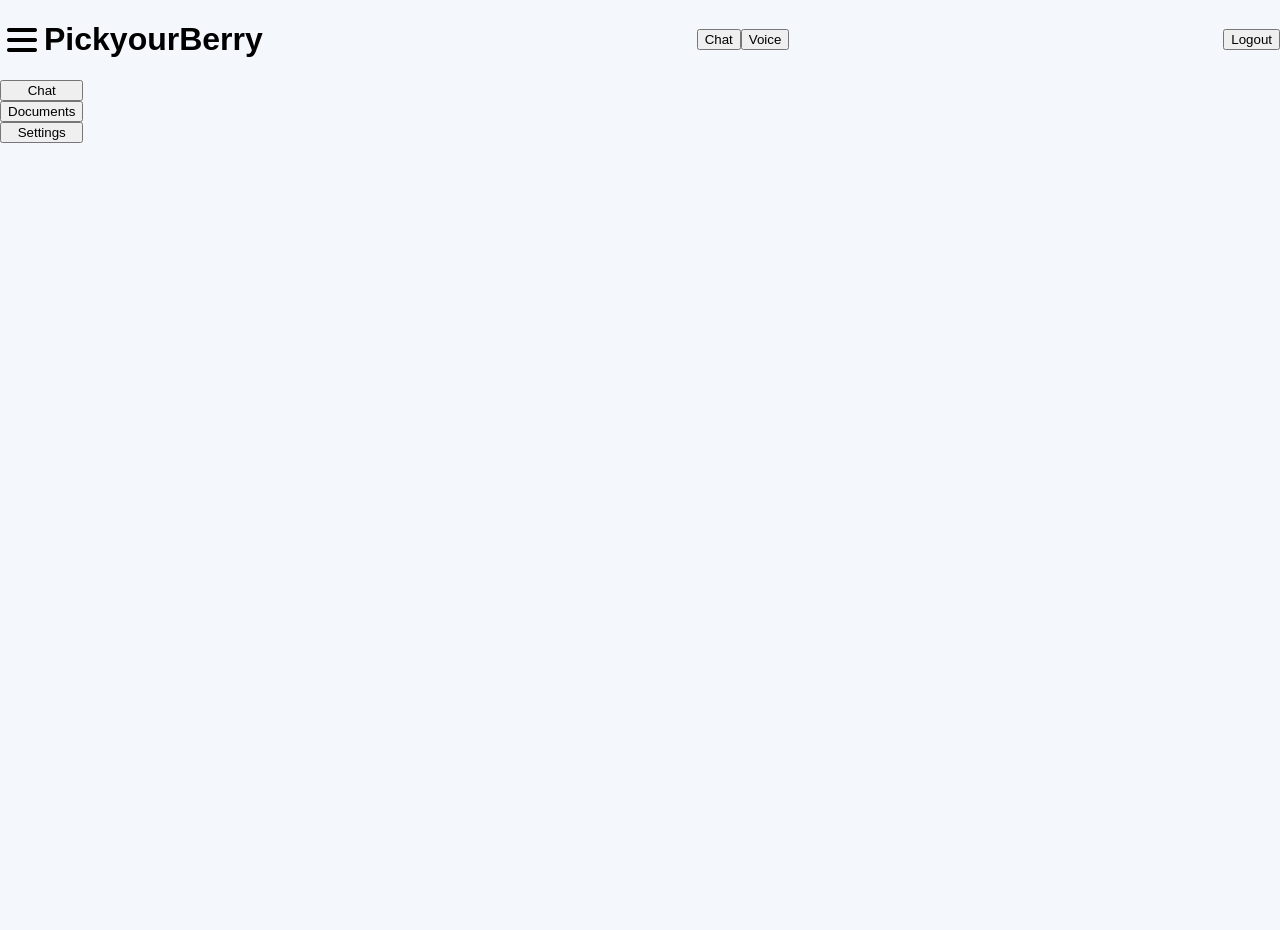
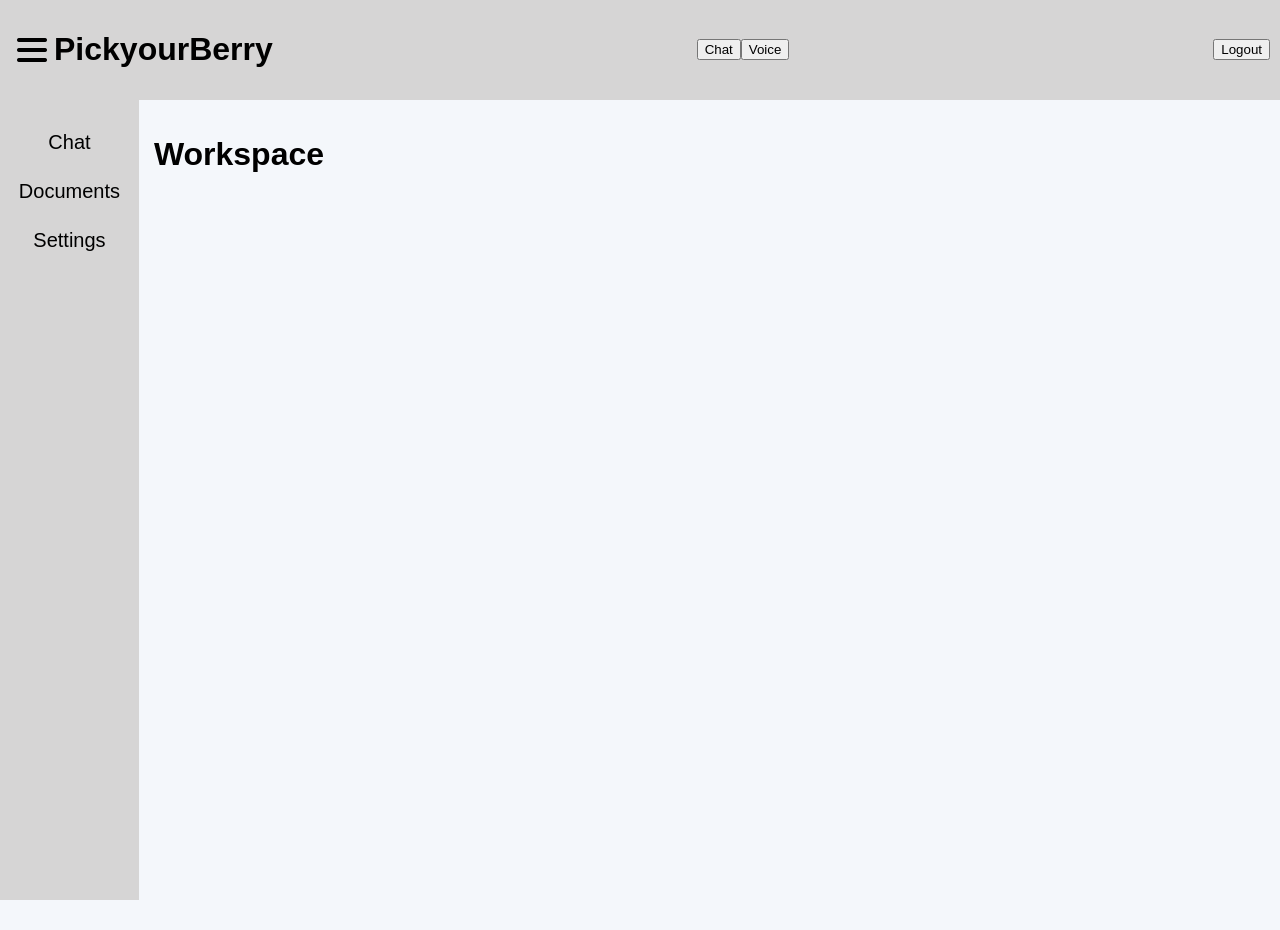
Before and after one commit to Sanjay16C/PickYourBerry, a React (Create React App) app in the folder client/: page /home in a window 1280 px wide. Before the commit the page ends 800 px from the top, so only its background shows below. Built offline with nearby package versions, Linux system fonts and the light colour scheme; no server answers; sample sign-in values are in the browser's storage.

Commit message:
little bit of css and refactoring

```diff
--- a/client/src/components/Home.tsx
+++ b/client/src/components/Home.tsx
@@ -9,7 +9,9 @@ const Home = () => {
         <div className="home"
             style={{
                 display:"flex",
-                flexDirection:"column"
+                flexDirection:"column",
+                width:"100%",
+                height:"100%"
             }}
         >
 
--- /dev/null
+++ b/client/src/components/home-components/navbar.css
@@ -0,0 +1,31 @@
+.navbar {
+    display: flex;
+    flex-direction: row;
+    align-items: center;
+    justify-content: space-between;
+    background-color: rgb(214, 213, 213);
+    padding: 10px;
+}
+
+.left-navbar {
+    display: flex;
+    flex-direction: row;
+}
+
+.navbar-menu-button,
+.ham-btn-img {
+    border: none;
+    background: transparent;
+}
+
+.ham-btn-img {
+    padding: 0;
+    line-height: 0;
+}
+
+.ham-btn-img img {
+    display: block;
+    height: auto;
+    width: min(8vw, 32px);
+    border: none;
+}
--- a/client/src/components/home-components/navbar.tsx
+++ b/client/src/components/home-components/navbar.tsx
@@ -1,4 +1,5 @@
 import ham from "../../assets/ham.png";
+import "./navbar.css";
 
 interface NavbarProps{
     sidebarOn : boolean,
@@ -7,25 +8,9 @@ interface NavbarProps{
 
 const Navbar = ({sidebarOn,setSidebarOn} : NavbarProps) => {
     return (
-        <div className="navbar"
-            style={{
-                display:"flex",
-                flexDirection:"row",
-                alignItems:"center",
-                justifyContent:"space-between"
-            }}
-        >
-            <div className="left-navbar"
-                style={{
-                    display:"flex",
-                    flexDirection:"row"
-                }}
-            >
-                <button
-                    style={{
-                        border:"none",
-                        background:"transparent"
-                    }}
+        <div className="navbar">
+            <div className="left-navbar">
+                <button className="navbar-menu-button"
                     onClick={()=>{
                         setSidebarOn(!sidebarOn);
                         console.log(!sidebarOn);
@@ -33,22 +18,8 @@ const Navbar = ({sidebarOn,setSidebarOn} : NavbarProps) => {
 
                 }
                 >
-                    <div className="ham-btn-img"
-                        style={{
-                           padding:"0",
-                           border:"none",
-                           background:"transparent",
-                           lineHeight:"0"
-                        }}
-                    >
-                        <img src={ham} alt={"Toggle"}
-                            style={{
-                                display:"block",
-                                height:"auto",
-                                width:"min(8vw,32px)",
-                                border:"none"
-                            }}
-                        />
+                    <div className="ham-btn-img">
+                        <img src={ham} alt={"Toggle"} />
                     </div>
 
                 </button>
--- /dev/null
+++ b/client/src/components/home-components/sidebar.css
@@ -0,0 +1,26 @@
+.sidebar{
+    background-color: rgb(214, 213, 213);
+    height: 100dvh;
+    width: 20dvh;
+    padding: 30px 0px;
+}
+
+.list {
+    display: flex;
+    flex-direction: column;
+    justify-content: center;
+    align-items: space-around;
+    width: 100%;
+    gap: 24px;
+}
+
+.list button{
+    font-size: 20px;
+    background-color: transparent;
+    border: none;
+}
+
+.list button:hover{
+    border: 1px solid black;
+
+}
--- a/client/src/components/home-components/sidebar.tsx
+++ b/client/src/components/home-components/sidebar.tsx
@@ -1,13 +1,9 @@
+import "./sidebar.css";
 
 const Sidebar = () => {
     return (
     <div className="sidebar">
-        <div className="list"
-        style={{
-            display: "flex",
-            flexDirection: "column"
-        }}
-        >
+        <div className="list">
             <button>Chat</button>
             <button>Documents</button>
             <button>Settings</button>
--- a/client/src/components/home-components/workspace.tsx
+++ b/client/src/components/home-components/workspace.tsx
@@ -1,7 +1,13 @@
 const Workspace = () => {
     return (
-        <div className="workspace">
-
+        <div className="workspace"
+            style={{
+                margin:"15px",
+                width:"100%",
+                height:"100dvh"
+            }}
+        >
+            <h1>Workspace</h1>
         </div>
      );
 }
```
